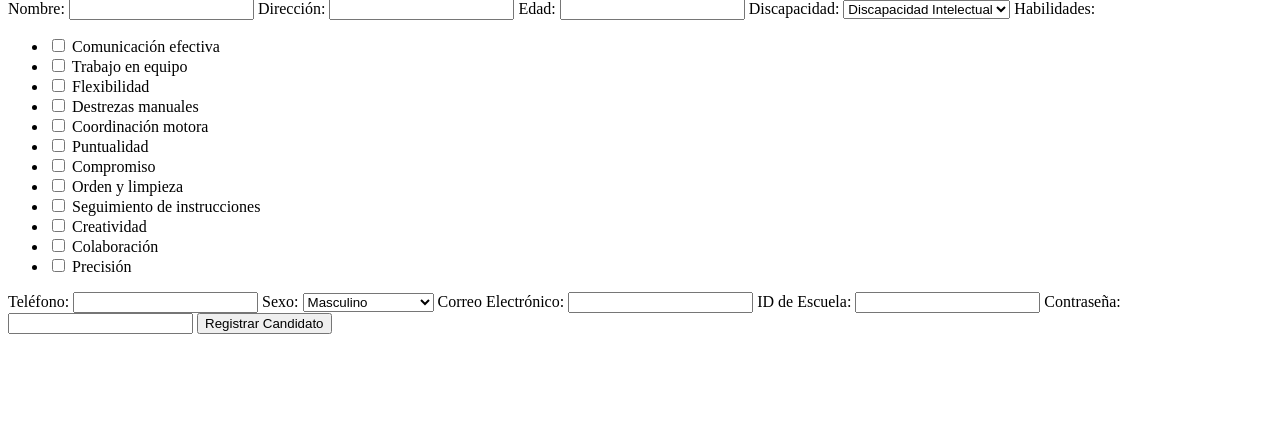
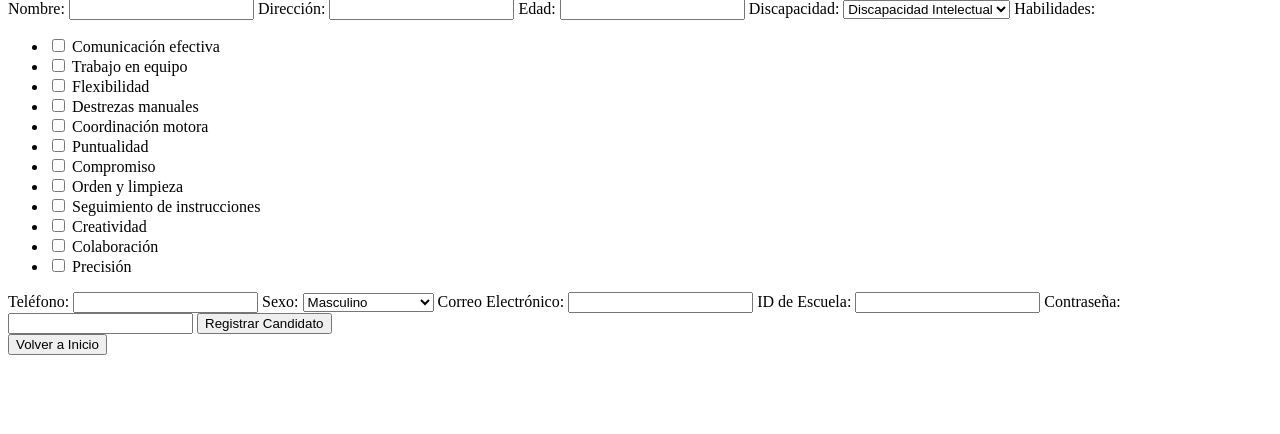
Before and after one commit to Vianey25/Heroeswork, a PHP site: page /candidato/registro_candidato.php in a window 1280 px wide. Shown: the part 68-502 px from the top of the page. Run offline with PHP 8.4, Linux system fonts and the light colour scheme.

Commit message:
Add files via upload

```diff
--- a/HerosWork/candidato/registro_candidato.php
+++ b/HerosWork/candidato/registro_candidato.php
@@ -73,6 +73,7 @@
 
     <button type="submit">Registrar Candidato</button>
 </form>
+<a href="../iniciosesion.php"><button>Volver a Inicio</button></a>
 
 <script>
     function mostrarOtro() {
```
